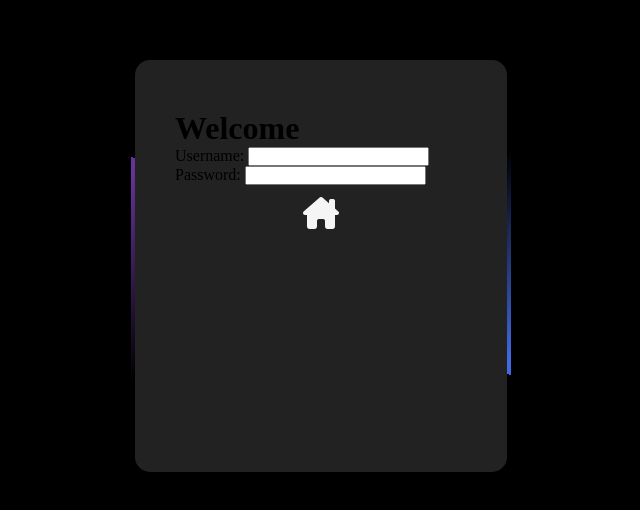
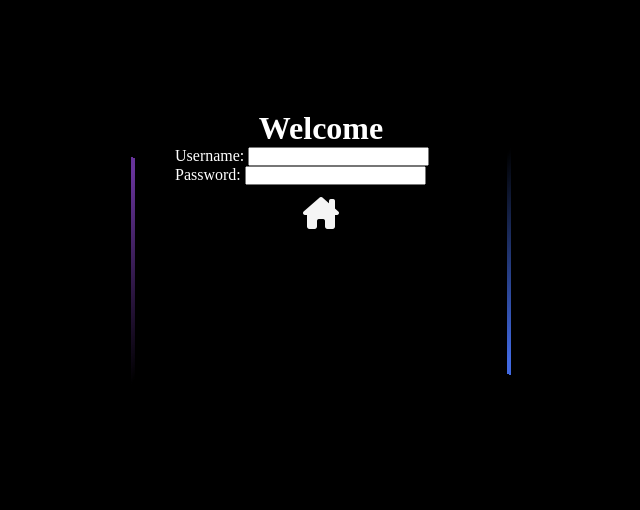
Before and after one commit to nirvanafan205/YummyGummy, a plain HTML site: page login.html in a window 1280 px wide. Shown: the part 134-644 px from the top of the page, without its empty margins (319-959 px from the left). Drawn offline with Linux system fonts and the light colour scheme.

Commit message:
fixed login text

```diff
--- a/login.css
+++ b/login.css
@@ -13,7 +13,6 @@ body {
   background-color: black;
 
 }
-
 
 @keyframes move-twink-back {
   from {
@@ -67,35 +66,31 @@ body {
 }
 
 /* user login form */
-
-
 .loginForm {
   position: relative;
   width: 380px;
   height: 420px;
   border-radius: 8px;
-
   display: block;
   z-index: 3;
-
-
   overflow: hidden;
-
 }
-
 
 .loginForm form {
   position: absolute;
   inset: 4px;
-  background-color: #222;
+  background-color: black;
   padding: 50px 40px;
   border-radius: 15px;
   z-index: 2;
   display: flex;
   flex-direction: column;
-
 }
 
+.loginForm h1  {
+  color: white;
+  text-align: center;
+}
 
 .loginForm::before {
   content: '';
@@ -117,8 +112,7 @@ body {
   left: -50%;
   width: 380px;
   height: 420px;
-  color: ;
-    background: linear-gradient(0deg, transparent, transparent, royalblue , royalblue , royalblue);
+  background: linear-gradient(0deg, transparent, transparent, royalblue , royalblue , royalblue);
   z-index: 1;
   transform-origin: bottom right;
   animation: animate 6s linear infinite;
@@ -141,3 +135,7 @@ body {
   text-align: center;
   padding-top: 20px;
 }
+
+.loginForm label {
+  color: white;
+}
```
